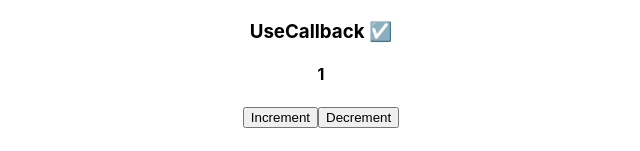
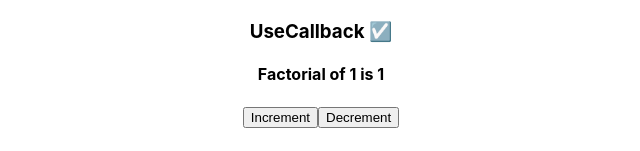
Before and after one commit to Tausif4171/React-Hooks, a React (Create React App) app: page / in a window 1280 px wide. Shown: the part 1019-1170 px from the top of the page, without its empty margins (319-959 px from the left). Built offline with nearby package versions, Linux system fonts and the light colour scheme.

Commit message:
finding factorial number of counter values

```diff
--- a/src/React Hooks/useCallback.js
+++ b/src/React Hooks/useCallback.js
@@ -3,11 +3,22 @@ import React, { useState } from "react";
 const UseCallback = () => {
   const [counter, setCounter] = useState(1);
   const [name, setName] = useState("");
-
+  const result = factorial(counter)
+  function factorial(n){
+    if(n<0){
+        return -1
+    }
+    if(n===0){
+        return 1
+    }
+    else{
+        return n*factorial(n-1)
+    }
+  }
   return (
     <div>
       <h3>UseCallback ☑️</h3>
-      <h4>{counter}</h4>
+      <h4>Factorial of {counter} is {result}</h4>
       <button onClick={() => setCounter(counter + 1)}>Increment</button>
       <button onClick={() => setCounter(counter - 1)}>Decrement</button>
       <h4>Enter Name:</h4>
```
